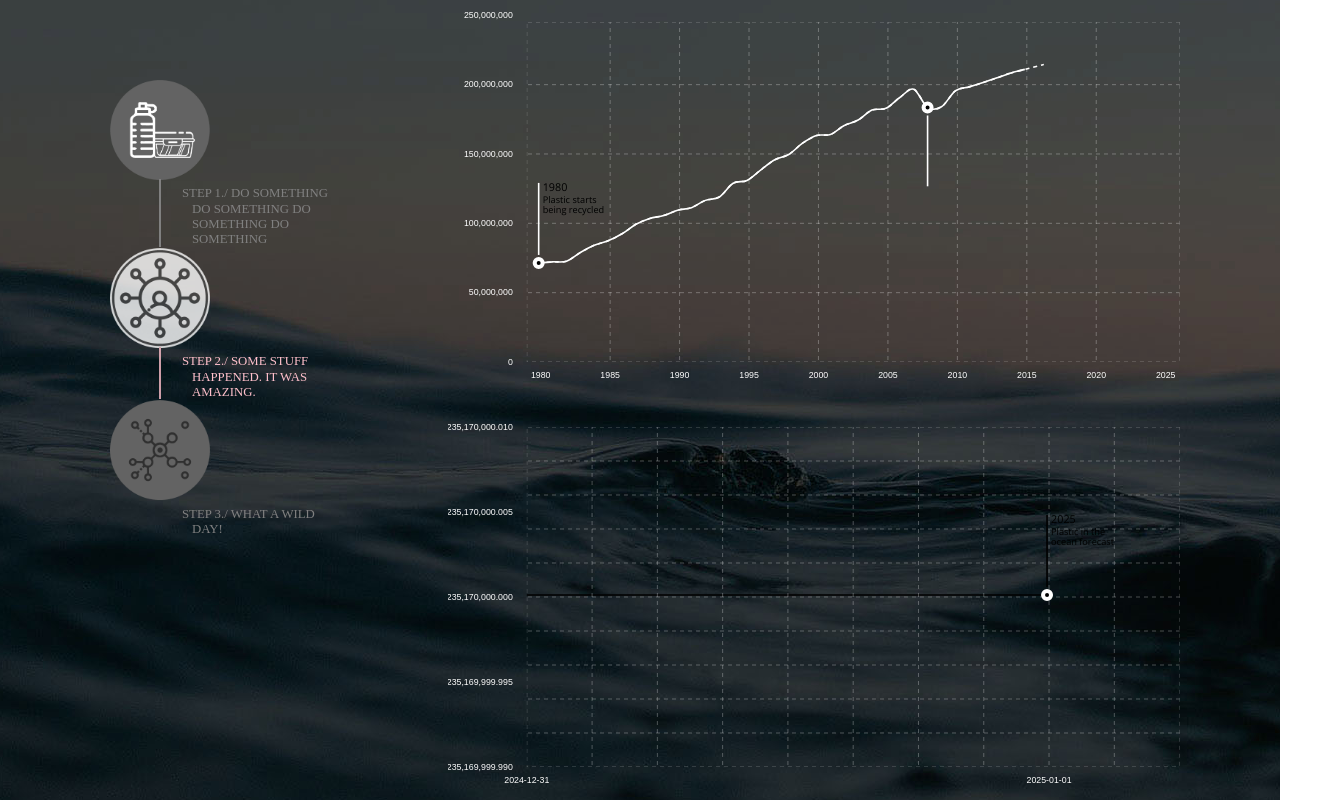
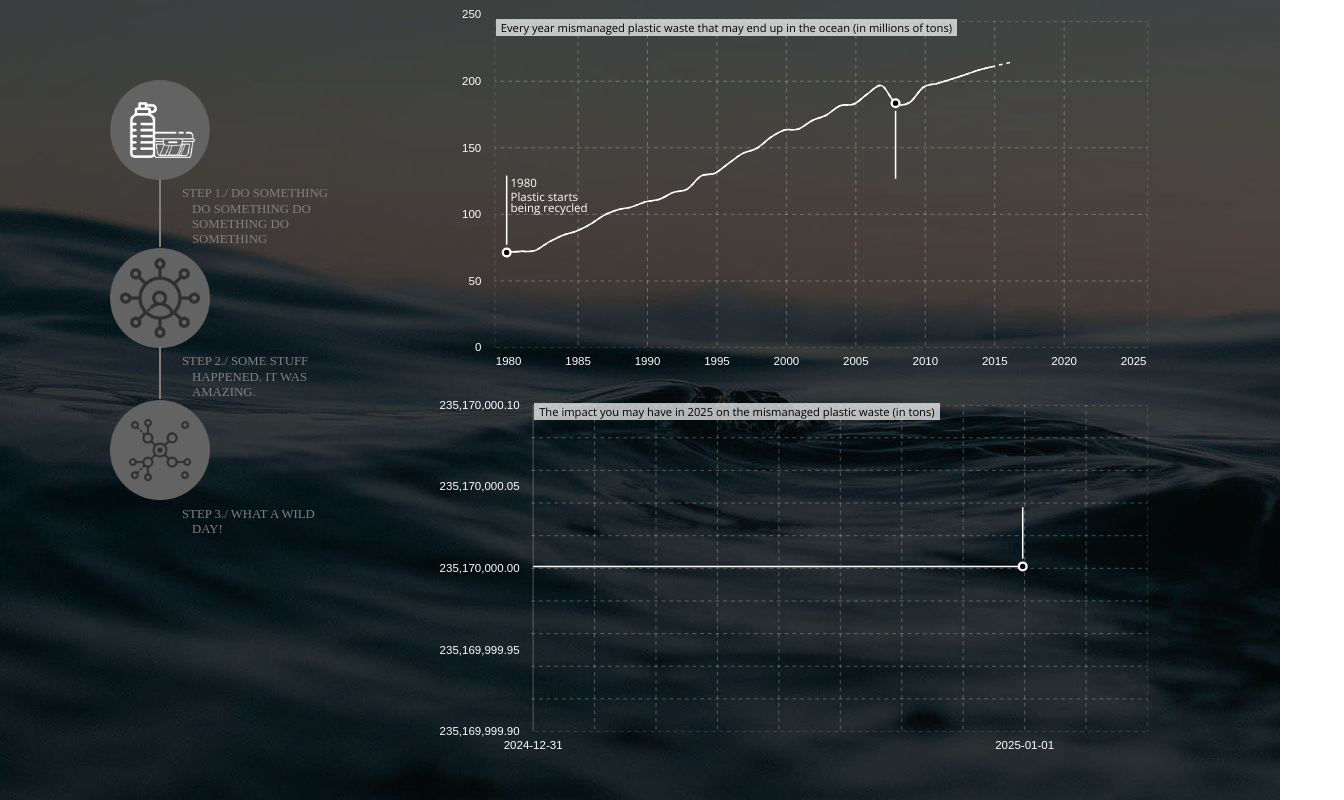
Before and after one commit to GuillaumeMMM/ocean-plastic-challenge, a React (Create React App) app: page / in a window 1280 px wide. Both pictures are taken after a click on the element 160 px from the left and 130 px from the top of the page. Shown: the top 800 px of the page, 1344 px wide, since content can reach past the window. Built offline with nearby package versions, Linux system fonts and the light colour scheme.

Commit message:
integrated both graphs in ui

```diff
--- a/src/App.js
+++ b/src/App.js
@@ -1,17 +1,12 @@
 import React from 'react';
 import './scss/App.scss';
-import Graph from './components/Graph';
-import GraphZoom from './components/GraphZoom';
-import Controller from './components/Controller';
+import AppContainer from './components/AppContainer';
 
 function App() {
+
   return (
     <div className="App">
-      <Controller/>
-      <div className='chart-container'>
-        <Graph id={1}></Graph>
-        <GraphZoom id={2}></GraphZoom>
-      </div>
+        <AppContainer></AppContainer>
     </div>
   );
 }
--- /dev/null
+++ b/src/components/AppContainer.js
@@ -0,0 +1,40 @@
+import React, { Component } from 'react';
+import Graph from './Graph';
+import GraphZoom from './GraphZoom';
+import Controller from './Controller';
+
+class AppContainer extends Component {
+
+    state = {
+        showZoomedGraph: false,
+        clickedFriend: false,
+        clickedFnf: false
+    }
+
+    render() {
+        return (
+            <React.Fragment>
+                <Controller handleClick={this.handleClick}/>
+                <div className='chart-container'>
+                    <Graph id={1} showZoomedGraph={this.state.showZoomedGraph}></Graph>
+                    <GraphZoom id={2} className="graph-zoom" showZoomedGraph={this.state.showZoomedGraph} clickedFriend={this.state.clickedFriend} clickedFnf={this.state.clickedFnf}></GraphZoom>
+                </div>
+            </React.Fragment>
+        );
+    }
+
+    handleClick = (type) => {
+        console.log(type);
+        if (!this.state.showZoomedGraph) {
+            this.setState({showZoomedGraph: true});
+        }
+        if (type === 'friend') {
+            this.setState({clickedFriend: true});
+        }
+        if (type === 'fnf') {
+            this.setState({clickedFnf: true});
+        }
+    }
+}
+
+export default AppContainer;
--- a/src/components/Controller.js
+++ b/src/components/Controller.js
@@ -16,49 +16,49 @@ class Controller extends React.Component {
   handleClickReuse() {
     console.log('click reuse');
     if (this.state.reuseStatus==='active') {
+      setTimeout(() => this.setState({friendStatus: 'active'}), 6500)
       this.setState({
         reuseStatus: 'complete',
-        friendStatus: 'active',
-      })
+      }, this.props.handleClick('reuse'))
     }else { return null;}
   }
   handleClickFriend() {
     if (this.state.friendStatus==='active') {
+      setTimeout(() => this.setState({fnfStatus: 'active'}), 1500)
       this.setState({
         friendStatus: 'complete',
-        fnfStatus: 'active',
-      })
+      }, this.props.handleClick('friend'))
     }else { return null;}
   }
   handleClickFnf() {
     if (this.state.fnfStatus==='active') {
       this.setState({
         fnfStatus: 'complete',
-      })
+      }, this.props.handleClick('fnf'))
     }else { return null;}
   }
   render () {
     return (
-      <ul class="progress-indicator stepped stacked">
+      <ul className="progress-indicator stepped stacked">
         <li onClick={this.handleClickReuse} className={this.state.reuseStatus}>
-          <span class="bubble reuse"></span>
-          <span class="stacked-text">
-              <span class="fa fa-calendar"></span> Step 1.
-              <span class="subdued">/ do something do something  do something  do something </span>
+          <span className="bubble reuse"></span>
+          <span className="stacked-text">
+              <span className="fa fa-calendar"></span> Step 1.
+              <span className="subdued">/ do something do something  do something  do something </span>
           </span>
         </li>
         <li className={this.state.friendStatus}>
-            <span onClick={this.handleClickFriend} class="bubble friend"></span>
-            <span class="stacked-text">
-                <span class="fa fa-calendar"></span> Step 2.
-                <span class="subdued">/ Some stuff happened. It was amazing.</span>
+            <span onClick={this.handleClickFriend} className="bubble friend"></span>
+            <span className="stacked-text">
+                <span className="fa fa-calendar"></span> Step 2.
+                <span className="subdued">/ Some stuff happened. It was amazing.</span>
             </span>
         </li>
         <li className={this.state.fnfStatus}>
-            <span onClick={this.handleClickFnf} class="bubble fnf"></span>
-            <span class="stacked-text">
-                <span class="fa fa-calendar"></span> Step 3.
-                <span class="subdued">/ What a wild day!</span>
+            <span onClick={this.handleClickFnf} className="bubble fnf"></span>
+            <span className="stacked-text">
+                <span className="fa fa-calendar"></span> Step 3.
+                <span className="subdued">/ What a wild day!</span>
             </span>
         </li>
       </ul>
--- a/src/components/Graph.js
+++ b/src/components/Graph.js
@@ -13,8 +13,8 @@ class Graph extends Component {
 
         return (
             <React.Fragment>
-                <div className="graph-container" id="basic-chart" style={{ width: '60vw', height: '50vh' }}>
-
+                <div className="graph-container" id="basic-chart" style={{ width: '60vw', height: '48vh' }}>
+                    <div className="graph-title">Every year mismanaged plastic waste that may end up in the ocean (in millions of tons)</div>
                 </div>
                 {/* <button onClick={this.drawHistoryPoints}>Zoom in</button> */}
             </React.Fragment>
@@ -28,6 +28,10 @@ class Graph extends Component {
     }
 
     componentWillReceiveProps(nextProps) {
+        if (nextProps.showZoomedGraph) {
+            console.log('edit margin')
+            document.getElementById('basic-chart').style.marginTop = '0px';
+        }
     }
 
     initGraph = () => {
@@ -92,7 +96,7 @@ class Graph extends Component {
         mainGroup.append("g")
             .attr('class', 'graph-axis graph-axis-y')
             .attr("transform", 'translate(' + this.relativeWidth(margin.left) + ',0)')
-            .call(d3.axisLeft(y).tickSize(0).tickValues(yTicks));
+            .call(d3.axisLeft(y).tickSize(0).tickValues(yTicks).tickFormat(d => Math.round(d / 1000000)));
 
         //  clip path graph
         mainGroup.append('clipPath')
@@ -192,25 +196,25 @@ class Graph extends Component {
 
         firstPointGroup.append('circle').attr('class','point-circle').attr('cx', 0).attr('cy', 0).attr('fill', 'black').attr('r', 0).transition().duration(500).delay(1000).attr('r', 1);
         firstPointGroup.append('rect').attr('x', -0.2).attr('y', -2).attr('width', 0.4).attr('height', 0).attr('fill', 'white').transition().duration(500).delay(1500).attr('height', 18).attr('y', -20);
-        firstPointGroup.append('text').attr('x', 0).attr('y', -18).text('1980').style('font-size', '2.7px').attr('opacity', 0).transition().duration(500).delay(2000).attr('opacity', 1).attr('x', 1);
-        firstPointGroup.append('text').attr('x', 0).attr('y', -15).text('Plastic starts').style('font-size', '2.3px').attr('opacity', 0).transition().duration(500).delay(2500).attr('opacity', 1).attr('x', 1);
-        firstPointGroup.append('text').attr('x', 0).attr('y', -12.5).text('being recycled').style('font-size', '2.3px').attr('opacity', 0).transition().duration(500).delay(2500).attr('opacity', 1).attr('x', 1);
+        firstPointGroup.append('text').attr('fill', 'white').attr('x', 0).attr('y', -17).text('1980').style('font-size', '3px').attr('opacity', 0).transition().duration(500).delay(2000).attr('opacity', 1).attr('x', 1);
+        firstPointGroup.append('text').attr('fill', 'white').attr('x', 0).attr('y', -13.5).text('Plastic starts').style('font-size', '3px').attr('opacity', 0).transition().duration(500).delay(2500).attr('opacity', 1).attr('x', 1);
+        firstPointGroup.append('text').attr('fill', 'white').attr('x', 0).attr('y', -10.5).text('being recycled').style('font-size', '3px').attr('opacity', 0).transition().duration(500).delay(2500).attr('opacity', 1).attr('x', 1);
 
 
         const crisisPointGroup = pointsGroup.append('g').attr('transform', 'translate(' + this.state.x(d3.timeParse("%Y-%m-%d")('2008-01-01')) + ', ' + this.state.y(182088000) + ')');
 
         crisisPointGroup.append('circle').attr('class','point-circle').attr('cx', 0).attr('cy', 0).attr('fill', 'black').attr('r', 0).transition().duration(500).delay(7000).attr('r', 1);
         crisisPointGroup.append('rect').attr('x', -0.2).attr('y', 2).attr('width', 0.4).attr('height', 0).attr('fill', 'white').transition().duration(500).delay(7500).attr('height', 18)
-        crisisPointGroup.append('text').attr('x', 0).attr('y', 19.5).text('2008').style('font-size', '2.7px').attr('opacity', 0).transition().duration(500).delay(8000).attr('opacity', 1).attr('x', 1);
-        crisisPointGroup.append('text').attr('x', 0).attr('y', 16).text('Economic crisis').style('font-size', '2.3px').attr('opacity', 0).transition().duration(500).delay(8500).attr('opacity', 1).attr('x', 1);
+        crisisPointGroup.append('text').attr('fill', 'white').attr('x', 0).attr('y', 19.5).text('2008').style('font-size', '3px').attr('opacity', 0).transition().duration(500).delay(8000).attr('opacity', 1).attr('x', 1);
+        crisisPointGroup.append('text').attr('fill', 'white').attr('x', 0).attr('y', 16).text('Economic crisis').style('font-size', '3px').attr('opacity', 0).transition().duration(500).delay(8500).attr('opacity', 1).attr('x', 1);
 
 
         const forecastPointGroup = pointsGroup.append('g').attr('transform', 'translate(' + this.state.x(d3.timeParse("%Y-%m-%d")('2025-01-01')) + ', ' + this.state.y(235170000) + ')');
 
         forecastPointGroup.append('circle').attr('class','point-circle').attr('cx', 0).attr('cy', 0).attr('fill', 'black').attr('r', 0).transition().duration(500).delay(10000).attr('r', 1);
         forecastPointGroup.append('rect').attr('x', -0.2).attr('y', 2).attr('width', 0.4).attr('height', 0).attr('fill', 'white').transition().duration(500).delay(10500).attr('height', 18)
-        forecastPointGroup.append('text').attr('x', 0).attr('y', 19.5).text('2025').attr('text-anchor', 'end').style('font-size', '2.7px').attr('opacity', 0).transition().duration(500).delay(11000).attr('opacity', 1).attr('x', -1);
-        forecastPointGroup.append('text').attr('x', 0).attr('y', 16).text('Forecast').attr('text-anchor', 'end').style('font-size', '2.3px').attr('opacity', 0).transition().duration(500).delay(11500).attr('opacity', 1).attr('x', -1);
+        forecastPointGroup.append('text').attr('fill', 'white').attr('x', 0).attr('y', 19.5).text('2025').attr('text-anchor', 'end').style('font-size', '3px').attr('opacity', 0).transition().duration(500).delay(11000).attr('opacity', 1).attr('x', -1);
+        forecastPointGroup.append('text').attr('fill', 'white').attr('x', 0).attr('y', 16).text('Forecast').attr('text-anchor', 'end').style('font-size', '3px').attr('opacity', 0).transition().duration(500).delay(11500).attr('opacity', 1).attr('x', -1);
     }
 
     zoomIn = (date) => {
--- a/src/components/GraphZoom.js
+++ b/src/components/GraphZoom.js
@@ -13,28 +13,49 @@ class GraphZoom extends Component {
 
         return (
             <React.Fragment>
-                <div className="graph-container" id="basic-chart" style={{ width: '80vw', height: '60vh' }}>
-
+                <div className="graph-container" id="zoomed-chart" style={{ width: '60vw', height: '48vh' }}>
+                    <div className="graph-title-zoomed">The impact you may have in 2025 on the mismanaged plastic waste (in tons)</div>
                 </div>
-                <button onClick={this.splitLines.bind(this, 0.001)}>Split Lines</button>
-                <button onClick={this.subtractMore.bind(this, 0.01)}>Subtract More</button>
+                {/* <button onClick={this.splitLines.bind(this, 0.001)}>Split Lines</button>
+                <button onClick={this.subtractMore.bind(this, 0.01)}>Subtract More</button> */}
             </React.Fragment>
         );
     }
 
     componentDidMount() {
-        const width = document.getElementById('basic-chart').clientWidth;
-        const height = document.getElementById('basic-chart').clientHeight;
+        const width = document.getElementById('zoomed-chart').clientWidth;
+        const height = document.getElementById('zoomed-chart').clientHeight;
         this.setState({ width: width, height: height }, this.initGraph)
     }
 
     componentWillReceiveProps(nextProps) {
+        if (nextProps.showZoomedGraph && !nextProps.clickedFriend) {
+            console.log(nextProps)
+            // document.getElementsByClassName('zoomed-graph').display = 'block';
+            // document.getElementsById('zoomed-graph').display = 'block';
+            document.getElementById('zoomed-chart').style.position = 'relative';
+            document.getElementById('zoomed-chart').style.marginTop = '0px';
+            document.getElementById('zoomed-chart').style.opacity = '1';
+
+            d3.select('#main-clip-path-small-rect').transition().duration(1000).ease(d3.easeLinear).delay(1000)
+            .attr('width', this.relativeWidth(100) - this.relativeWidth(this.state.margin.left) - this.relativeWidth(this.state.margin.right));
+
+            this.drawHistoryPoints();
+        }
+
+        if (nextProps.clickedFriend && !nextProps.clickedFnf) {
+            this.subtractMore(0.115, 1);
+        }
+
+        if (nextProps.clickedFnf) {
+            this.subtractMore(1.15, 2)
+        }
     }
 
     initGraph = () => {
         const { width, height } = this.state;
 
-        const svg = d3.select('#basic-chart')
+        const svg = d3.select('#zoomed-chart')
             .append('svg').attr('id', 'main-svg-' + this.props.id)
             //  The viewbox will try to fill all the space given but preserving the ratio.
             //  h = div height, w = div width
@@ -45,7 +66,7 @@ class GraphZoom extends Component {
             })
             .attr('class', 'svg-content');
 
-        const margin = { top: 5, right: 5, bottom: 10, left: 10 };
+        const margin = { top: 5, right: 5, bottom: 10, left: 15 };
 
         const mainGroup = svg.append('g')
             .attr('class', 'main-group')
@@ -74,7 +95,7 @@ class GraphZoom extends Component {
 
         //  y scale
         const y = d3.scaleLinear()
-            .domain([235169999.99, 235170000.01])
+            .domain([235169999.90, 235170000.1])
             .range([this.relativeHeight(100 - margin.bottom), this.relativeHeight(margin.top)]);
 
 
@@ -86,12 +107,11 @@ class GraphZoom extends Component {
         //  clip path graph
         mainGroup.append('clipPath')
             .attr('id', 'main-clip-path-small')
-            .append('rect')
+            .append('rect').attr('id', 'main-clip-path-small-rect')
             .attr('x', this.relativeWidth(margin.left) + 0.5)
             .attr('y', this.relativeHeight(margin.top) + 0.5)
             .attr('width', 0)
-            .attr('height', this.relativeHeight(100) - this.relativeHeight(margin.bottom) - this.relativeHeight(margin.top)).transition().duration(1000).ease(d3.easeLinear)
-            .attr('width', this.relativeWidth(100) - this.relativeWidth(margin.left) - this.relativeWidth(margin.right));
+            .attr('height', this.relativeHeight(100) - this.relativeHeight(margin.bottom) - this.relativeHeight(margin.top));
 
         //  grid clip path graph
             mainGroup.append('clipPath')
@@ -122,7 +142,7 @@ class GraphZoom extends Component {
             .tickFormat("")
         )
 
-        gridYGroup.call(make_y_gridlines()
+        gridYGroup.attr('transform', 'translate(' + this.relativeWidth(margin.left) + ', 0)').call(make_y_gridlines()
             .tickSize(-width)
             .tickFormat("")
         )
@@ -132,7 +152,7 @@ class GraphZoom extends Component {
         linesGroup.append("path").datum(newData)
             .attr("fill", "none")
             .attr('class', 'now-path')
-            .attr("stroke", "black")
+            .attr("stroke", "white")
             .attr("stroke-width", '0.4px')
             .attr("d", d3.line().curve(d3.curveCardinal)
                 .x(d => x(d.date))
@@ -140,7 +160,7 @@ class GraphZoom extends Component {
             );
 
 
-        this.setState({ data: totalData, mainGroup: mainGroup, linesGroup: linesGroup, margin: margin, y: y, x: x, svg: svg, gridYGroup: gridYGroup }, this.drawHistoryPoints);
+        this.setState({ data: totalData, mainGroup: mainGroup, linesGroup: linesGroup, margin: margin, y: y, x: x, svg: svg, gridYGroup: gridYGroup });
     }
 
     //  Takes a % ang returns the right height
@@ -157,11 +177,11 @@ class GraphZoom extends Component {
         const pointsGroup = this.state.mainGroup.append('g').attr('class', 'points-group');
         const firstPointGroup = pointsGroup.append('g').attr('class', 'first-points-group').attr('transform', 'translate(' + this.state.x(d3.timeParse("%Y-%m-%d")(this.state.data[this.state.data.length - 1].date)) + ', ' + this.state.y(this.state.data[this.state.data.length - 1].value) + ')');
 
-        firstPointGroup.append('circle').attr('class','point-circle').attr('cx', 0).attr('cy', 0).attr('fill', 'black').attr('r', 0).transition().duration(500).delay(1000).attr('r', 1);
-        firstPointGroup.append('rect').attr('x', -0.2).attr('y', -2).attr('width', 0.4).attr('height', 0).attr('fill', 'black').transition().duration(500).delay(1500).attr('height', 18).attr('y', -20);
-        firstPointGroup.append('text').attr('x', 0).attr('y', -18).text('2025').style('font-size', '2.7px').attr('opacity', 0).transition().duration(500).delay(2000).attr('opacity', 1).attr('x', 1);
-        firstPointGroup.append('text').attr('x', 0).attr('y', -15).text('Plastic in the').style('font-size', '2.3px').attr('opacity', 0).transition().duration(500).delay(2500).attr('opacity', 1).attr('x', 1);
-        firstPointGroup.append('text').attr('x', 0).attr('y', -12.5).text('ocean forecast').style('font-size', '2.3px').attr('opacity', 0).transition().duration(500).delay(2500).attr('opacity', 1).attr('x', 1);
+        firstPointGroup.append('circle').attr('class','point-circle').attr('cx', 0).attr('cy', 0).attr('fill', 'black').attr('r', 0).transition().duration(500).delay(2000).attr('r', 1);
+        firstPointGroup.append('rect').attr('x', -0.2).attr('y', -2).attr('width', 0.4).attr('height', 0).attr('fill', 'white').transition().duration(500).delay(2500).attr('height', 18).attr('y', -20);
+        firstPointGroup.append('text').attr('fill', 'white').attr('x', 0).attr('y', -18).text('2025').style('font-size', '3px').attr('opacity', 0).transition().duration(500).delay(3000).attr('opacity', 1).attr('x', 1);
+        firstPointGroup.append('text').attr('fill', 'white').attr('x', 0).attr('y', -14).text('Mismanaged plastic').style('font-size', '3px').attr('opacity', 0).transition().duration(500).delay(3500).attr('opacity', 1).attr('x', 1);
+        firstPointGroup.append('text').attr('fill', 'white').attr('x', 0).attr('y', -10.5).text('in the ocean forecast').style('font-size', '3px').attr('opacity', 0).transition().duration(500).delay(3500).attr('opacity', 1).attr('x', 1).on('end', this.splitLines.bind(this, 0.0115));
 
         // this.splitLines(0.001);
     }
@@ -195,35 +215,42 @@ class GraphZoom extends Component {
 
         this.state.linesGroup.append('path')
             .datum(currentBindedData)
-            .style('fill', 'black')
+            .style('fill', 'white')
             .style('fill-opacity', 0)
             .style('stroke', 'none')
             .attr('class', 'area')
             .attr('d', area)
             .transition().duration(1000).delay(1000)
-            .style('fill-opacity', 0.02);
+            .style('fill-opacity', 0.3);
 
         const pointsGroup = this.state.mainGroup.select('.points-group');
         this.state.mainGroup.select('.second-points-group').remove();
         const secondPointGroup = pointsGroup.append('g').attr('class', 'second-points-group').attr('transform', 'translate(' + this.relativeWidth(50) + ', ' + this.relativeHeight(50) + ')');
 
         secondPointGroup.append('circle').attr('class','point-circle').attr('cx', 0).attr('cy', 0).attr('fill', 'black').attr('r', 0).transition().duration(500).delay(1000).attr('r', 1);
-        secondPointGroup.append('rect').attr('x', -0.2).attr('y', -2).attr('width', 0.4).attr('height', 0).attr('fill', 'black').transition().duration(500).delay(1500).attr('height', 18).attr('y', -20);
-        secondPointGroup.append('text').attr('x', 0).attr('y', -18).text('Your Impact').style('font-size', '2.7px').attr('opacity', 0).transition().duration(500).delay(2000).attr('opacity', 1).attr('x', 1);
+        secondPointGroup.append('rect').attr('class', 'wasted-rect').attr('x', -0.2).attr('y', -2).attr('width', 0.4).attr('height', 0).attr('fill', 'white').transition().duration(500).delay(1500).attr('height', 18).attr('y', -20);
+        secondPointGroup.append('text').attr('class', 'wasted-impact-text').attr('fill', 'white').attr('x', 0).attr('y', -18).text('Your Impact').style('font-size', '3px').attr('opacity', 0).transition().duration(500).delay(2000).attr('opacity', 1).attr('x', 1);
+        secondPointGroup.append('text').attr('class', 'wasted-text').attr('fill', 'white').attr('x', 0).attr('y', -14).text((val * 1000) + 'kg not wasted').style('font-size', '3px').attr('opacity', 0).transition().duration(500).delay(2000).attr('opacity', 1).attr('x', 1);
     }
 
-    subtractMore = (val) => {
+    subtractMore = (val, index) => {
         const x = this.state.x;
         const y = this.state.y;
 
 
         console.log(y.domain);
+        console.log(val)
 
         let currentBindedData = this.state.mainGroup.select('.path-clone').datum();
         currentBindedData[0].value2 = currentBindedData[0].value2 - val;
         currentBindedData[1].value2 = currentBindedData[1].value2 - val;
         console.log(currentBindedData)
-        y.domain([currentBindedData[1].value2 - val, 235170000.01])
+
+        y.domain([currentBindedData[1].value2 - (val * 3), currentBindedData[1].value + (4 * val)])
+
+        if (index === 2) {
+            y.domain([currentBindedData[1].value2 - (val), currentBindedData[1].value + (2 * val)])
+        }
         this.state.mainGroup.select('.graph-axis-y').transition().duration(1000)
             .call(d3.axisLeft(y).tickSize(0).ticks(3));
 
@@ -239,6 +266,8 @@ class GraphZoom extends Component {
 
         this.state.mainGroup.select('.first-points-group').transition().duration(1000).attr('transform', 'translate(' + x(d3.timeParse("%Y-%m-%d")(this.state.data[this.state.data.length - 1].date)) + ', ' + y(this.state.data[this.state.data.length - 1].value) + ')');
 
+            this.state.mainGroup.select('.wasted-text').text((val * 1000) + 'kg not wasted');
+
         this.state.mainGroup.select('.path-clone').transition().duration(1000)
         .attr('d', d3.line().curve(d3.curveMonotoneY)
         .x(d => x(d.date))
@@ -253,7 +282,7 @@ class GraphZoom extends Component {
         .transition().duration(1000)
         .attr('d', area)
         .transition().duration(1000).delay(1000)
-        .style('fill-opacity', 0.02);
+        .style('fill-opacity', 0.3);
     }
 
 
--- a/src/scss/App.scss
+++ b/src/scss/App.scss
@@ -22,12 +22,47 @@ body {
           min-height: 100vh;
           display: flex;
           flex-direction: column;
-          justify-content: space-around;
+        //   justify-content: space-around;
           align-items: center;
+
+          #zoomed-chart {
+              opacity: 0;
+              position: absolute;
+              margin-top: 30%;
+              transition: margin-top 1s, opacity 1s;
+                -webkit-transition: margin-top 1s, opacity 1s;
+          }
+
+        #basic-chart {
+            margin-top: 20%;
+            transition: margin-top 1s;
+            -webkit-transition: margin-top 1s;
+        }
 
           .graph-container {
               // border: 1px solid black;
               // background-color: lightgrey;
+              position: relative;
+
+              .graph-title {
+                position: absolute;
+                top: calc(5%);
+                left: calc(10% + 3px);
+                // color: white;
+                padding: 1px 5px;
+                font-size: 0.7em;
+                background-color: rgba(255, 255, 255, 0.7);
+              }
+
+              .graph-title-zoomed {
+                position: absolute;
+                top: calc(5%);
+                left: calc(15% + 3px);
+                // color: white;
+                padding: 1px 5px;
+                font-size: 0.7em;
+                background-color: rgba(255, 255, 255, 0.7);
+              }
 
               .graph-axis {
 
@@ -38,7 +73,7 @@ body {
                   .tick {
                     color: white;
                       text {
-                          font-size: 2.2px;
+                          font-size: 3px;
                       }
 
                       line {
@@ -69,6 +104,10 @@ body {
                   }
 
                   .grid-x-lines {
+                    path {
+                        // display: none;
+                    }
+
                       .tick:nth-child(2) {
                           display: none;
                       }
@@ -92,6 +131,7 @@ body {
 
               .point-circle {
                   stroke: white;
+                  stroke-width: 0.6px !important;
                   text {
                     color: white;
                   }
```
